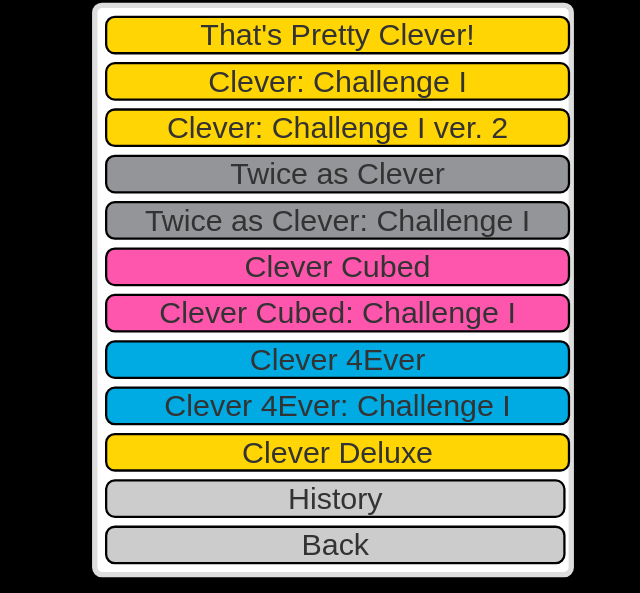
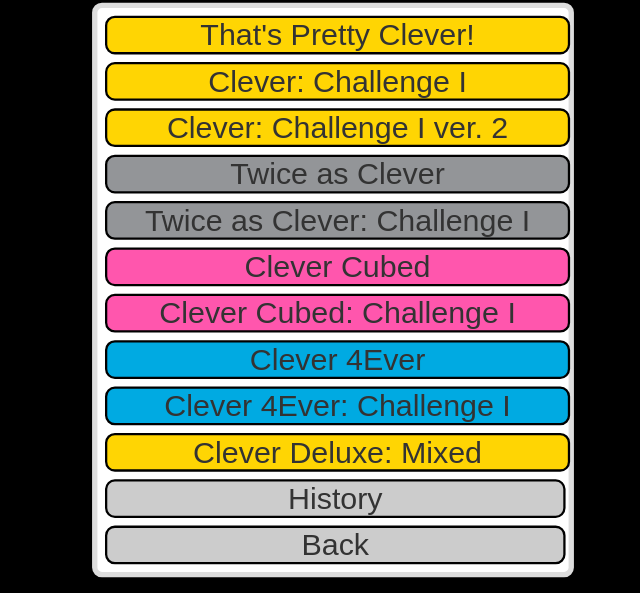
Before and after one commit to nutki/clever-scoresheets, a plain HTML site: page index.html in a window 1280 px wide. Shown: the part 130-723 px from the top of the page, without its empty margins (307-947 px from the left). Drawn offline with Linux system fonts and the light colour scheme.

Commit message:
mixed board name

```diff
--- a/index.html
+++ b/index.html
@@ -1132,7 +1132,7 @@
         }
         const board1C = {
             id: '1C',
-            name: 'Clever Deluxe',
+            name: 'Clever Deluxe: Mixed',
             image: '1C.jpg',
             width: 830,
             colorScheme: 'board1',
```
